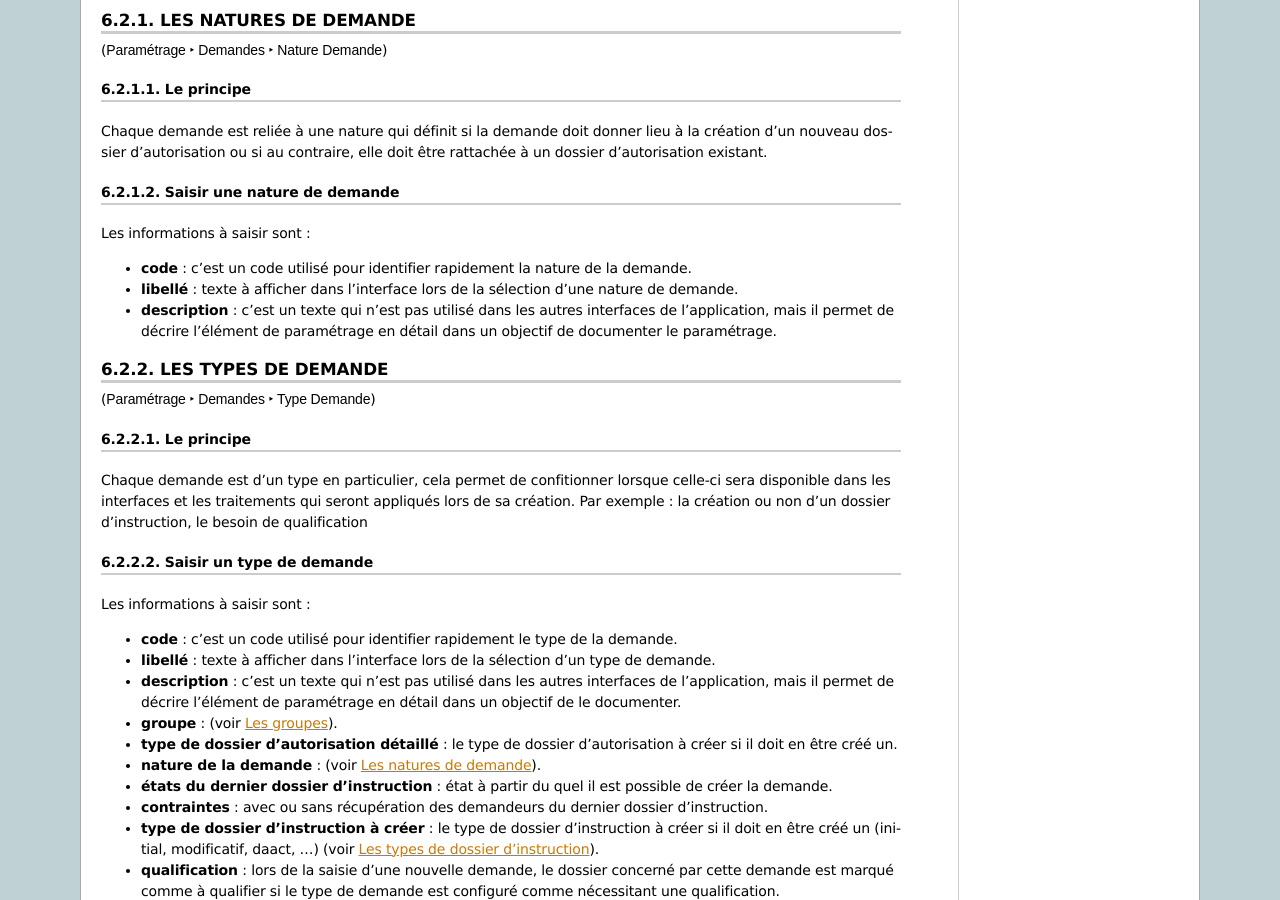
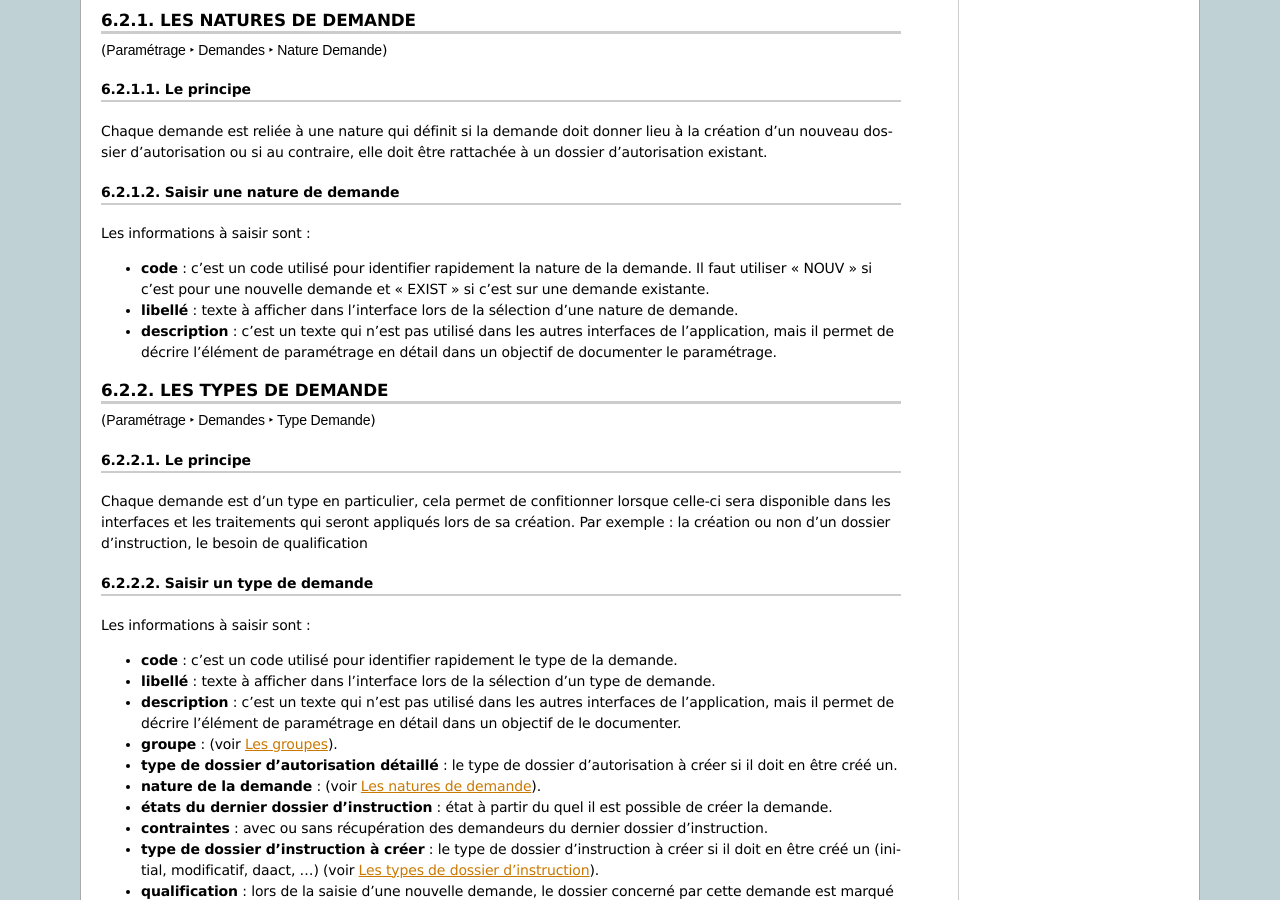
Before and after one commit to mpavaux/openads-documentation, a Sphinx documentation site: the page built from source/manuel_utilisateur/parametrage_dossier.rst, in a window 1280 px wide and 900 px high, scrolled down 1814 px. Built offline with Sphinx 7.4.7, drawn with Linux system fonts in a browser that asks for light colours.

Commit message:
Précision sur l'utilisation du champ code dans demande_type.

```diff
--- a/source/manuel_utilisateur/parametrage_dossier.rst
+++ b/source/manuel_utilisateur/parametrage_dossier.rst
@@ -152,6 +152,8 @@
 
 * **code** : c'est un code utilisé pour identifier rapidement la nature de la
   demande.
+  Il faut utiliser "NOUV" si c'est pour une nouvelle demande et "EXIST" si c'est sur
+  une demande existante.
 * **libellé** : texte à afficher dans l'interface lors de la sélection
   d'une nature de demande.
 * **description** : c'est un texte qui n'est pas utilisé dans les autres
```
